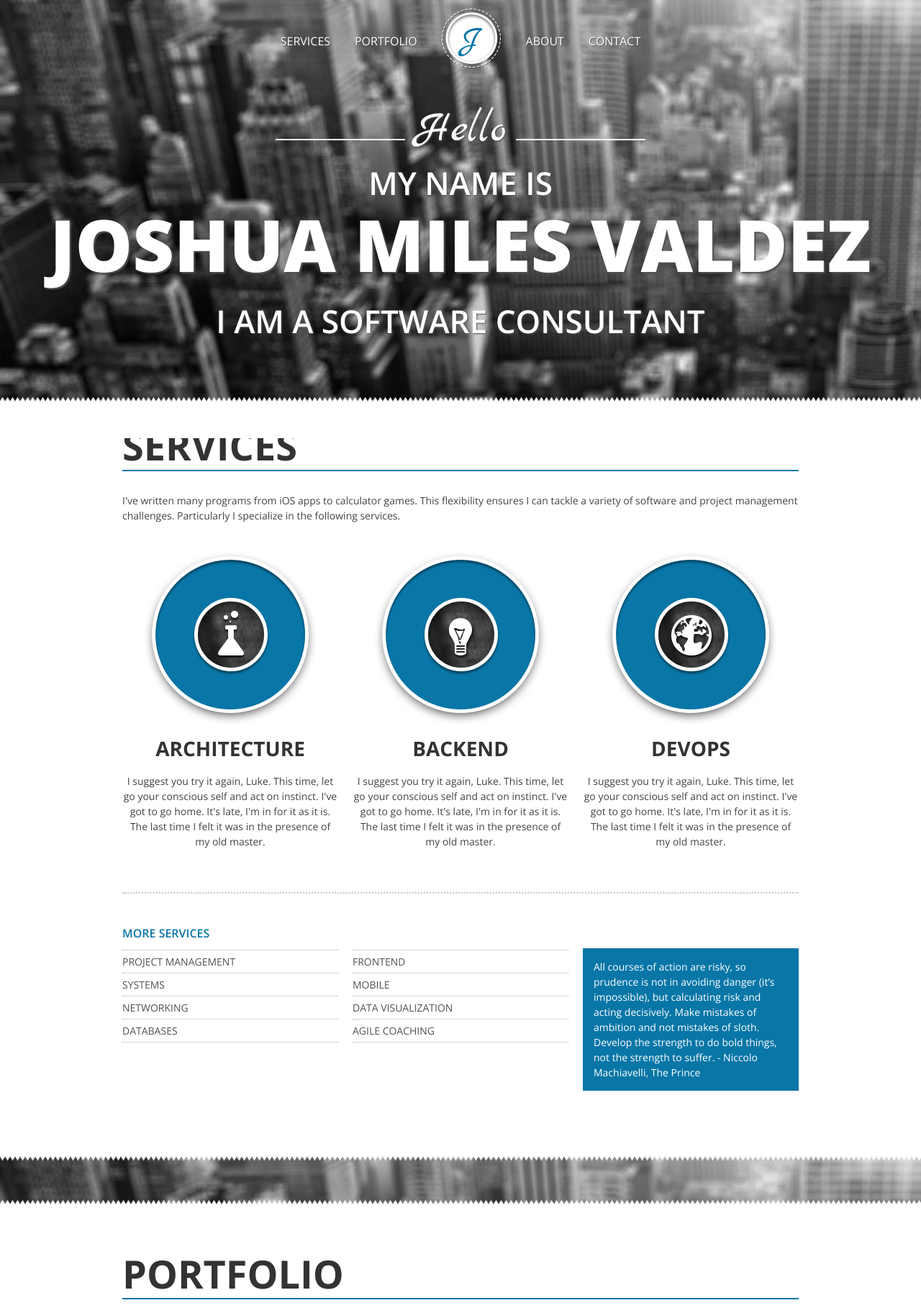
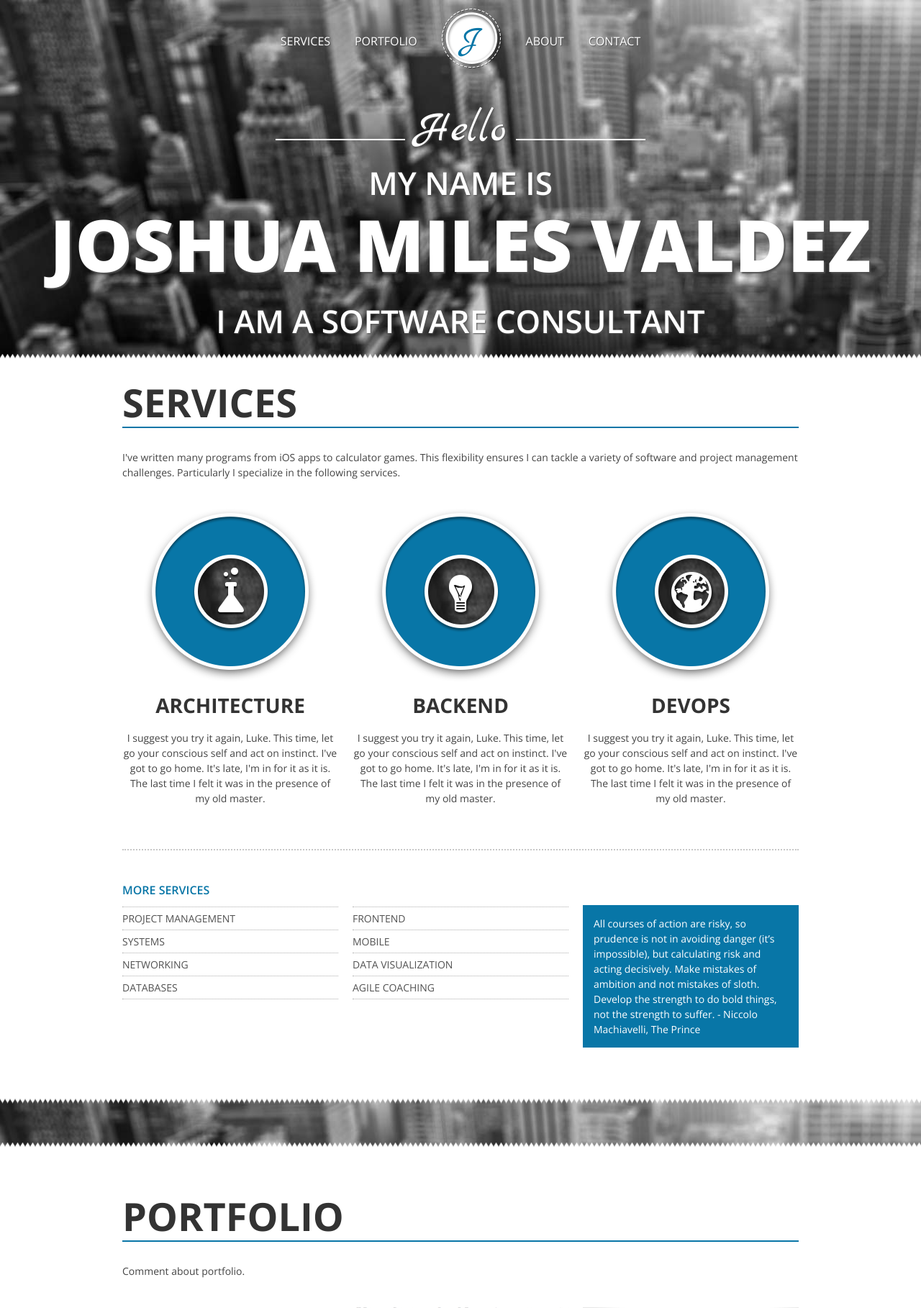
Before and after one commit to jmvldz/jmvldz, a Flask app: page / in a window 1280 px wide. Shown: the top 1818 px of the page at 72% size. Run offline with Flask 2, Linux system fonts and the light colour scheme; some libraries are stand-ins or nearby versions.

Commit message:
Added Stripe package and modified front page

```diff
--- a/static/css/layout-blue.css
+++ b/static/css/layout-blue.css
@@ -294,7 +294,7 @@
 
 #intro {
 	background: url(../images/intro_bg2.jpg) fixed;
-	height: 560px;
+	height: 500px;
 }
 
 .title {
@@ -362,7 +362,7 @@
 #services {
 	position: relative;
 	background: #fff;
-	margin-top: -50px;
+	margin-top: -1px;
 	padding-bottom: 70px;
 }
 
--- a/templates/about.html
+++ b/templates/about.html
@@ -1,4 +1,3 @@
-<div id="about-menu"></div> <!-- nav bar anchor -->
 <div class="jagged"></div>
 <div class="separator"></div>
 <div class="jagged_bottom"></div>
--- a/templates/header.html
+++ b/templates/header.html
@@ -36,10 +36,10 @@
 
 	<!-- Favicons
 	================================================== -->
-	<link rel="shortcut icon" href="{{ url_for('static', filename='images/favicon.ico') }}">
-	<link rel="apple-touch-icon" href="{{ url_for('static', filename='images/apple-touch-icon.png') }}">
-	<link rel="apple-touch-icon" sizes="72x72" href="{{ url_for('static', filename='images/apple-touch-icon-72x72.png') }}">
-	<link rel="apple-touch-icon" sizes="114x114" href="{{ url_for('static', filename='images/apple-touch-icon-114x114.png') }}">
+	<link rel="shortcut icon" href="{{ url_for('static', filename='images/joshua_miles_valdez_favicon_32x32.png  ') }}">
+	<link rel="apple-touch-icon" href="{{ url_for('static', filename='images/joshua_miles_valdez_favicon_32x32.png') }}">
+	<link rel="apple-touch-icon" sizes="72x72" href="{{ url_for('static', filename='images/joshua_miles_valdez_favicon_72x72.png') }}">
+	<link rel="apple-touch-icon" sizes="114x114" href="{{ url_for('static', filename='images/joshua_miles_valdez_favicon_114x114.png') }}">
 
 {% include 'javascript.html' %}
 
--- a/templates/portfolio.html
+++ b/templates/portfolio.html
@@ -1,4 +1,3 @@
-<div id="work-menu"></div> <!-- nav bar anchor -->
 <div class="jagged"></div>
 <div class="separator"></div>
 <div class="jagged_bottom"></div>
--- a/templates/services.html
+++ b/templates/services.html
@@ -1,6 +1,4 @@
 <div class="jagged_bottom"></div>
-<div class="cover_bar"></div>
-<div class="nav_bg" id="services-menu"></div> <!-- nav bar anchor -->
 
 <div id="services">
     <div class="container">
```
Also changed, not shown: static/images/joshua_miles_valdez_favicon_32x32.png (added).
